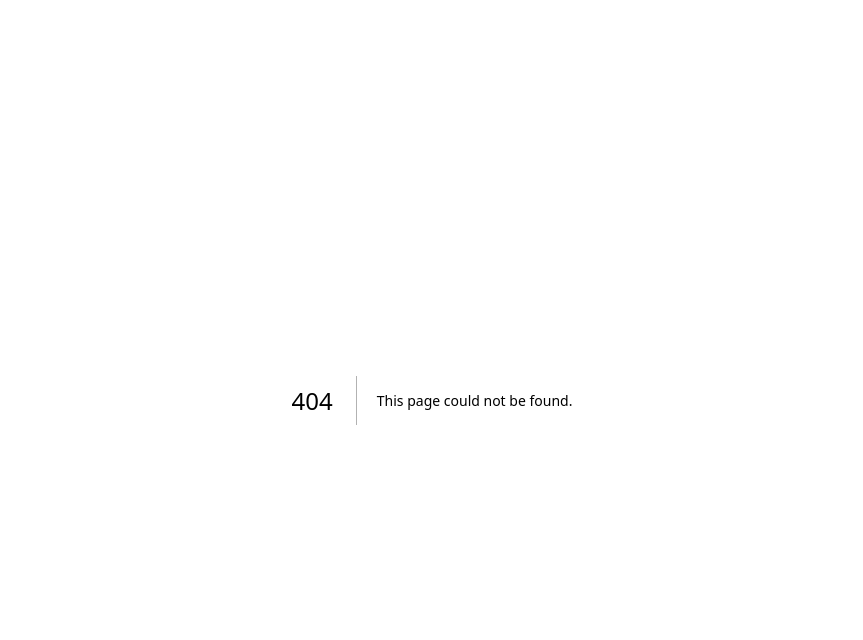
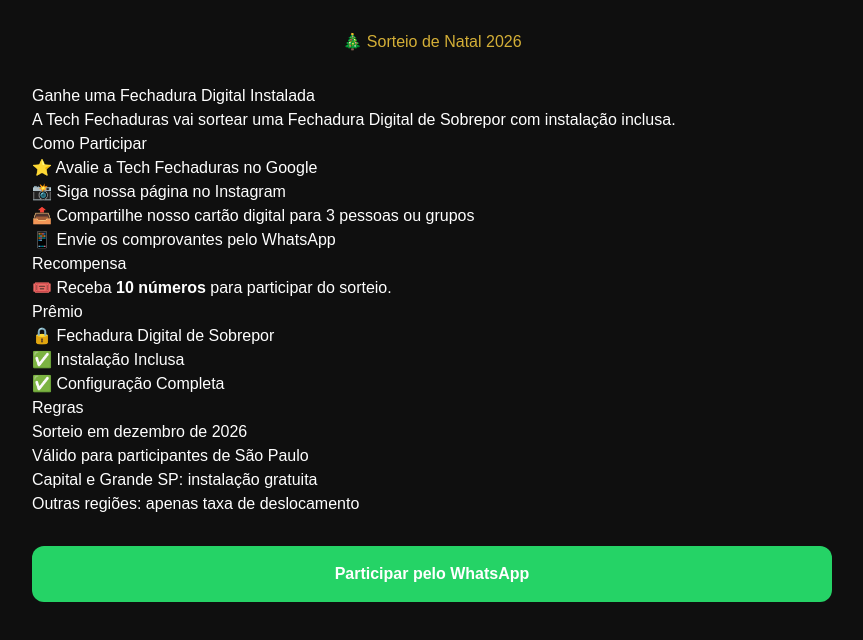
Before and after one commit to raisilvers/www.techfechaduras, a Next.js app: page /sorteio in a window 1280 px wide. Before the commit this address had no page. Shown: the top 640 px of the page, without its empty margins (208-1071 px from the left). Built offline with nearby package versions, Linux system fonts and the light colour scheme.

Commit message:
pagina de sorteio01

```diff
--- /dev/null
+++ b/app/sorteio/page.tsx
@@ -0,0 +1,92 @@
+export const metadata = {
+  title: "🎄 Sorteio de Natal 2026 | Tech Fechaduras",
+  description:
+    "Participe do sorteio de uma Fechadura Digital instalada. Avalie no Google, siga no Instagram e concorra!",
+};
+
+export default function SorteioPage() {
+  return (
+    <main
+      style={{
+        minHeight: "100vh",
+        background: "#0f0f0f",
+        color: "#fff",
+        padding: "30px 20px",
+      }}
+    >
+      <div
+        style={{
+          maxWidth: "800px",
+          margin: "0 auto",
+        }}
+      >
+        <h1
+          style={{
+            color: "#d4af37",
+            textAlign: "center",
+            marginBottom: "30px",
+          }}
+        >
+          🎄 Sorteio de Natal 2026
+        </h1>
+
+        <h2>Ganhe uma Fechadura Digital Instalada</h2>
+
+        <p>
+          A Tech Fechaduras vai sortear uma Fechadura Digital de Sobrepor com
+          instalação inclusa.
+        </p>
+
+        <h2>Como Participar</h2>
+
+        <ul>
+          <li>⭐ Avalie a Tech Fechaduras no Google</li>
+          <li>📸 Siga nossa página no Instagram</li>
+          <li>📤 Compartilhe nosso cartão digital para 3 pessoas ou grupos</li>
+          <li>📱 Envie os comprovantes pelo WhatsApp</li>
+        </ul>
+
+        <h2>Recompensa</h2>
+
+        <p>
+          🎟️ Receba <strong>10 números</strong> para participar do sorteio.
+        </p>
+
+        <h2>Prêmio</h2>
+
+        <ul>
+          <li>🔒 Fechadura Digital de Sobrepor</li>
+          <li>✅ Instalação Inclusa</li>
+          <li>✅ Configuração Completa</li>
+        </ul>
+
+        <h2>Regras</h2>
+
+        <ul>
+          <li>Sorteio em dezembro de 2026</li>
+          <li>Válido para participantes de São Paulo</li>
+          <li>Capital e Grande SP: instalação gratuita</li>
+          <li>Outras regiões: apenas taxa de deslocamento</li>
+        </ul>
+
+        <a
+          href="https://wa.me/5511999999999"
+          target="_blank"
+          style={{
+            display: "block",
+            textAlign: "center",
+            background: "#25D366",
+            color: "#fff",
+            padding: "16px",
+            borderRadius: "12px",
+            marginTop: "30px",
+            textDecoration: "none",
+            fontWeight: "bold",
+          }}
+        >
+          Participar pelo WhatsApp
+        </a>
+      </div>
+    </main>
+  );
+}
```
